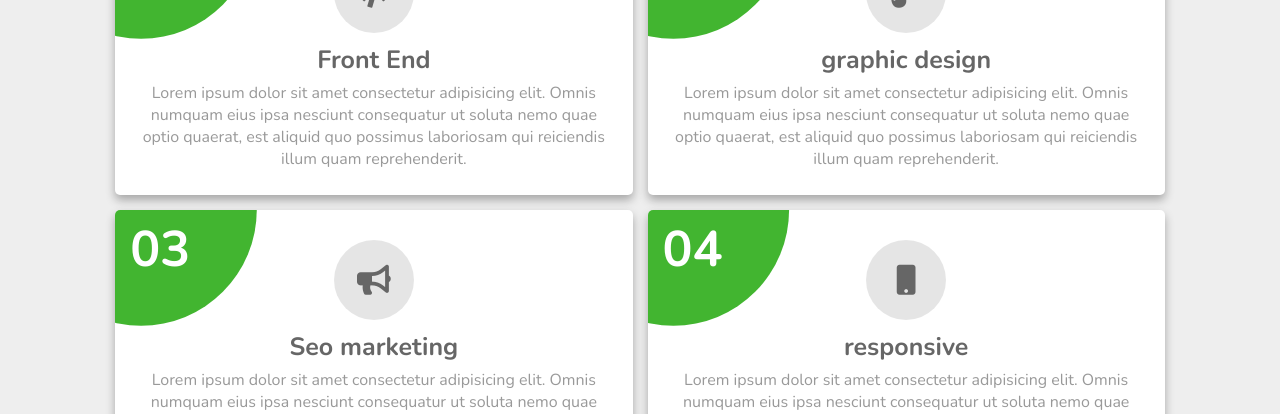
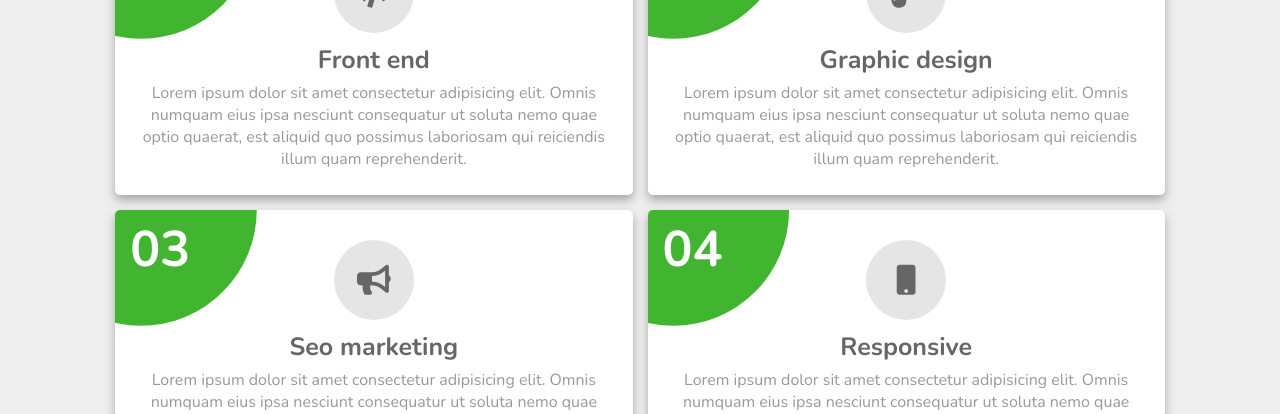
Before and after one commit to Nisarga-K-M/LoginpageChallenge, a plain HTML site: page index.html in a window 1280 px wide. Shown: the part 158-572 px from the top of the page. Drawn offline with nearby package versions, Linux system fonts and the light colour scheme.

Commit message:
Update index.html

```diff
--- a/index.html
+++ b/index.html
@@ -24,14 +24,14 @@
             <div class="box">
                 <span class="number">01</span>
                 <i class="fas fa-code"></i>
-                <h3>Front End</h3>
+                <h3>Front end</h3>
                 <p>Lorem ipsum dolor sit amet consectetur adipisicing elit. Omnis numquam eius ipsa nesciunt consequatur ut soluta nemo quae optio quaerat, est aliquid quo possimus laboriosam qui reiciendis illum quam reprehenderit.</p>
             </div>
 
             <div class="box">
                 <span class="number">02</span>
                 <i class="fas fa-paint-brush"></i>
-                <h3>graphic design</h3>
+                <h3>Graphic design</h3>
                 <p>Lorem ipsum dolor sit amet consectetur adipisicing elit. Omnis numquam eius ipsa nesciunt consequatur ut soluta nemo quae optio quaerat, est aliquid quo possimus laboriosam qui reiciendis illum quam reprehenderit.</p>
             </div>
 
@@ -46,7 +46,7 @@
             <div class="box">
                 <span class="number">04</span>
                 <i class="fas fa-mobile"></i>
-                <h3>responsive</h3>
+                <h3>Responsive</h3>
                 <p>Lorem ipsum dolor sit amet consectetur adipisicing elit. Omnis numquam eius ipsa nesciunt consequatur ut soluta nemo quae optio quaerat, est aliquid quo possimus laboriosam qui reiciendis illum quam reprehenderit.</p>
             </div>
 
```
